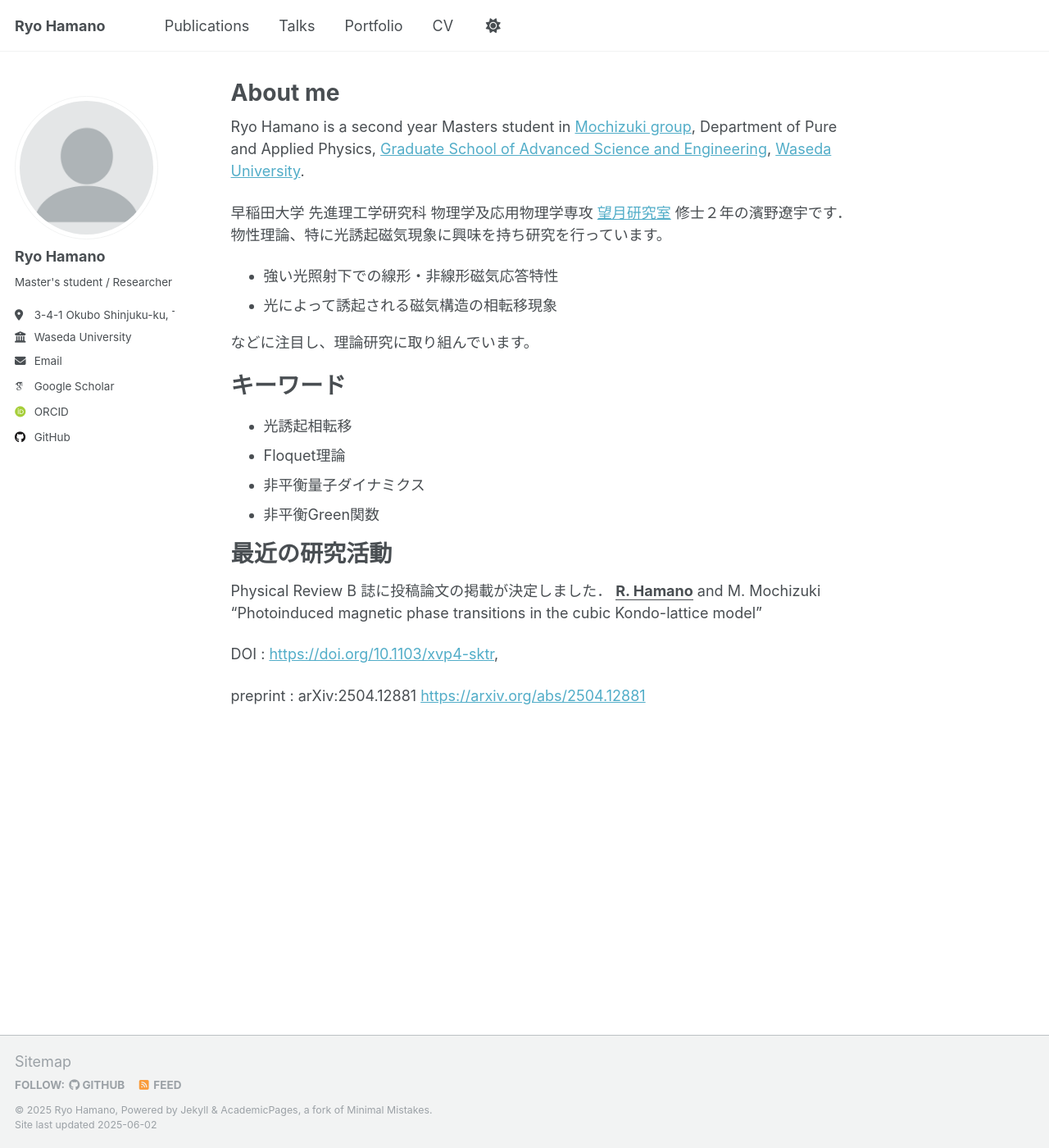
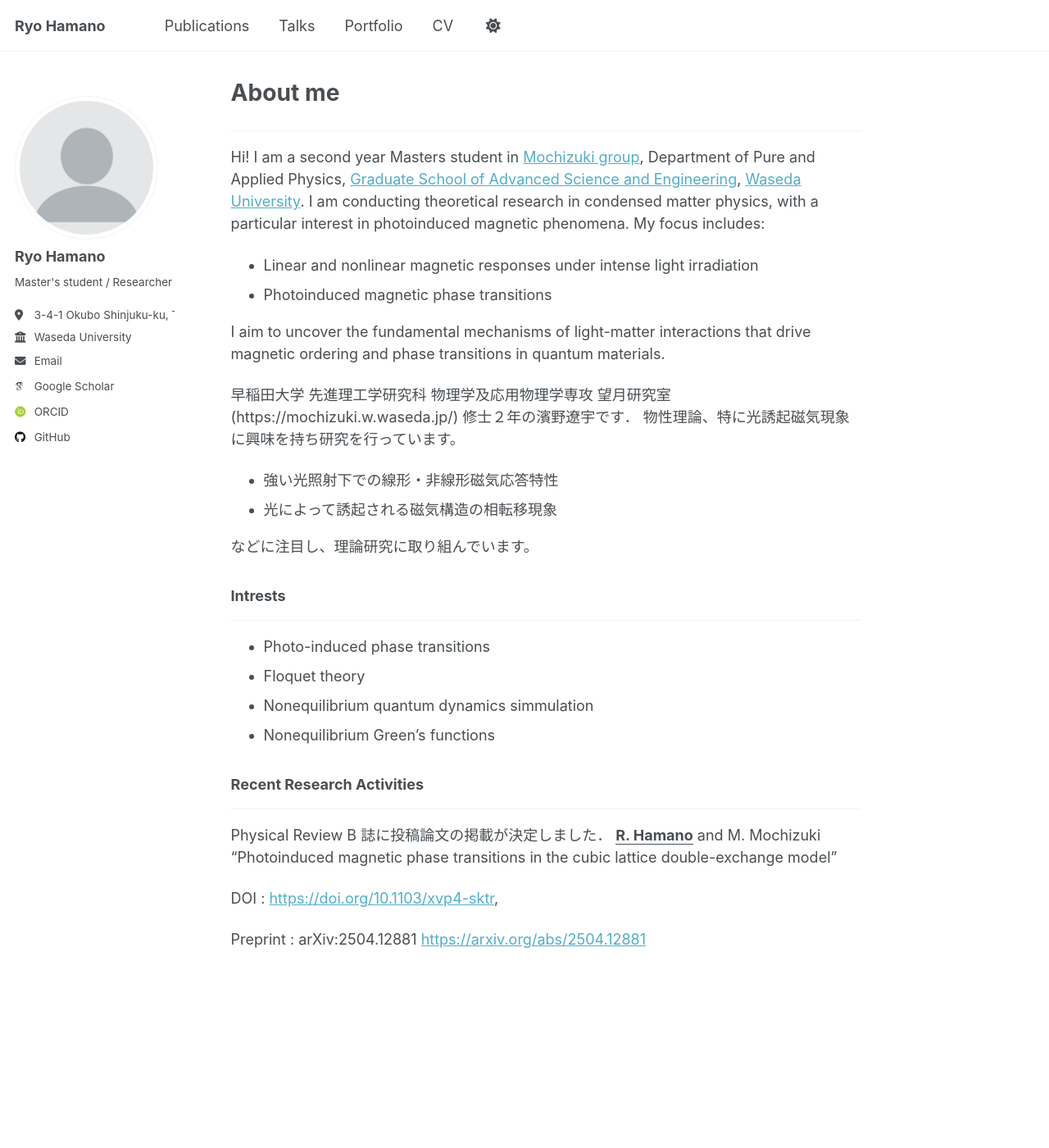
Before and after one commit to ryohamano/ryohamano.github.io, a Jekyll site: the page built from _pages/about.md, in a window 1280 px wide and 1400 px high. Shown: the whole window at 82% size. Built offline with Jekyll 4.4.1, drawn with Linux system fonts in a browser that asks for light colours; some web fonts are replaced.

Commit message:
about me

```diff
--- a/_pages/about.md
+++ b/_pages/about.md
@@ -7,9 +7,16 @@
   - /about.html
 ---
 
-Ryo Hamano is a second year Masters student in [Mochizuki group](https://mochizuki.w.waseda.jp/), Department of Pure and Applied Physics, [Graduate School of Advanced Science and Engineering](https://www.ase.sci.waseda.ac.jp/english/departments/), [Waseda University](https://www.waseda.jp/top/en/).
+------
+Hi! I am a second year Masters student in [Mochizuki group](https://mochizuki.w.waseda.jp/), Department of Pure and Applied Physics, [Graduate School of Advanced Science and Engineering](https://www.ase.sci.waseda.ac.jp/english/departments/), [Waseda University](https://www.waseda.jp/top/en/). I am conducting theoretical research in condensed matter physics, with a particular interest in photoinduced magnetic phenomena.
+My focus includes:
 
-早稲田大学 先進理工学研究科 物理学及応用物理学専攻 [望月研究室](https://mochizuki.w.waseda.jp/) 修士２年の濱野遼宇です．
+- Linear and nonlinear magnetic responses under intense light irradiation
+- Photoinduced magnetic phase transitions
+
+I aim to uncover the fundamental mechanisms of light-matter interactions that drive magnetic ordering and phase transitions in quantum materials.
+
+早稲田大学 先進理工学研究科 物理学及応用物理学専攻 望月研究室 (https://mochizuki.w.waseda.jp/) 修士２年の濱野遼宇です．
 物性理論、特に光誘起磁気現象に興味を持ち研究を行っています。
 
 - 強い光照射下での線形・非線形磁気応答特性
@@ -17,19 +24,20 @@
 
 などに注目し、理論研究に取り組んでいます。
 
-キーワード
-=======
-- 光誘起相転移
-- Floquet理論
-- 非平衡量子ダイナミクス
-- 非平衡Green関数
+### Intrests
+-----
+- Photo-induced phase transitions
+- Floquet theory
+- Nonequilibrium quantum dynamics simmulation
+- Nonequilibrium Green's functions
 
-最近の研究活動
-======
+
+### Recent Research Activities
+------
 Physical Review B 誌に投稿論文の掲載が決定しました．
 **<u>R. Hamano</u>** and M. Mochizuki
-"Photoinduced magnetic phase transitions in the cubic Kondo-lattice model"
+"Photoinduced magnetic phase transitions in the cubic lattice double-exchange model"
 
 DOI : [https://doi.org/10.1103/xvp4-sktr](https://doi.org/10.1103/xvp4-sktr),
 
-preprint : arXiv:2504.12881 [https://arxiv.org/abs/2504.12881](https://arxiv.org/abs/2504.12881)
+Preprint : arXiv:2504.12881 [https://arxiv.org/abs/2504.12881](https://arxiv.org/abs/2504.12881)
```
